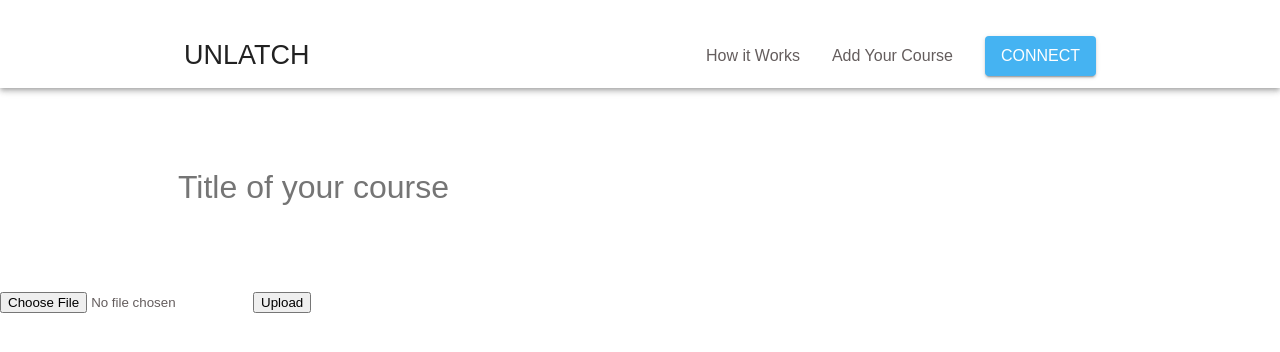
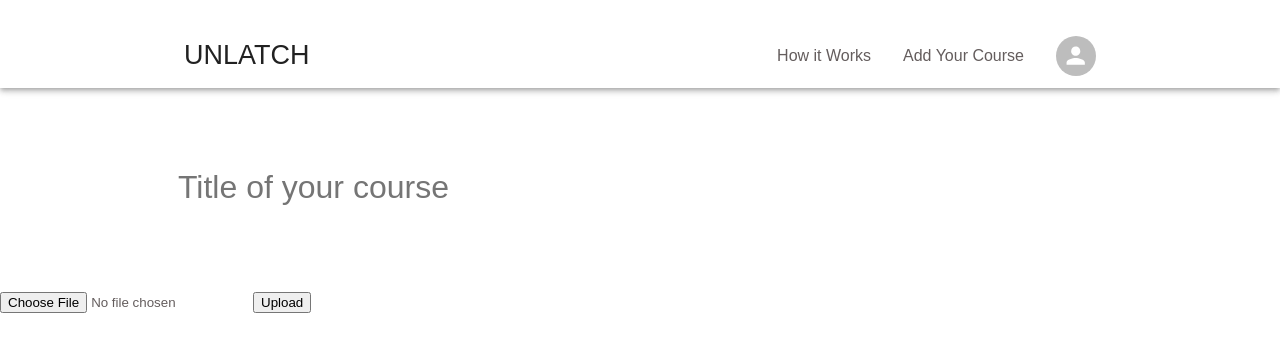
Before and after one commit to rakshit087/Unlatch, a Next.js app: page /MakeCourse in a window 1280 px wide. Shown: the top 352 px of the page. Built offline with nearby package versions, Linux system fonts and the light colour scheme.

Commit message:
added user avatar

```diff
--- /dev/null
+++ b/src/components/UserAvatar.jsx
@@ -0,0 +1,11 @@
+import { Avatar } from "@mui/material";
+import PersonIcon from "@mui/icons-material/Person";
+const UserAvatar = () => {
+  return (
+    <Avatar sx={{ bgcolor: "primary" }}>
+      <PersonIcon />
+    </Avatar>
+  );
+};
+
+export default UserAvatar;
--- a/src/layouts/Navbar.jsx
+++ b/src/layouts/Navbar.jsx
@@ -1,7 +1,6 @@
 import { AppBar, Box, Button, IconButton, Link, Toolbar, Typography } from "@mui/material";
 import MenuIcon from "@mui/icons-material/Menu";
-import { WalletServices } from "../utilities/wallet";
-
+import UserAvatar from "../components/UserAvatar";
 export const Navbar = () => {
   return (
     <AppBar position="sticky" sx={{ backgroundColor: "white", px: { xs: 1, md: 10, lg: 20 }, pt: 3 }}>
@@ -33,15 +32,7 @@ export const Navbar = () => {
               Add Your Course
             </Link>
           </Box>
-          <Button
-            variant="contained"
-            sx={{ backgroundColor: "primary.main", color: "white" }}
-            onClick={() => {
-              WalletServices.connect();
-            }}
-          >
-            Connect
-          </Button>
+          <UserAvatar />
         </Box>
       </Toolbar>
     </AppBar>
```
